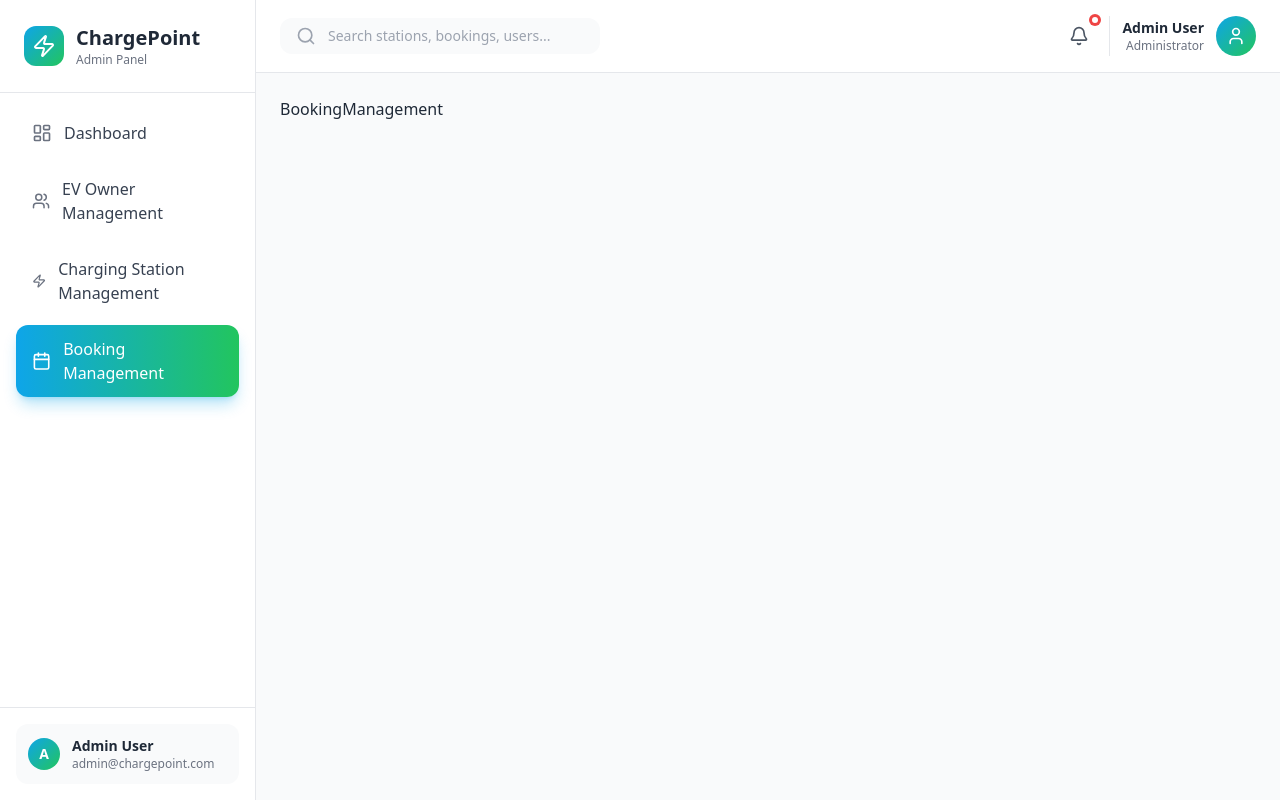
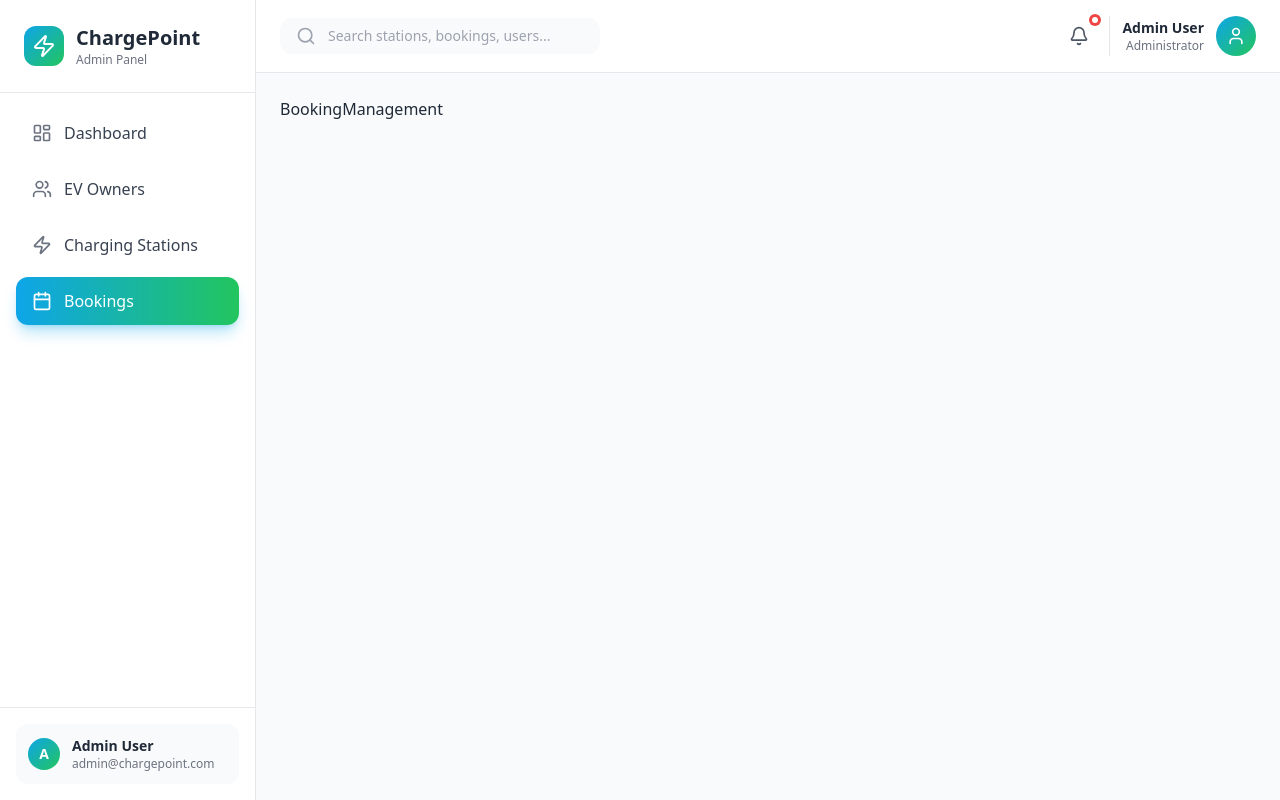
Before and after one commit to sachithnim/EV-Charging-Station-Booking-System, a React (Vite) app in the folder Web-Application/: page /booking-management in a window 1280 px wide. Built offline with nearby package versions, Linux system fonts and the light colour scheme.

Commit message:
refactor: Update sidebar item names for consistency and clarity

```diff
--- a/Web-Application/src/components/sidebar/Sidebar.jsx
+++ b/Web-Application/src/components/sidebar/Sidebar.jsx
@@ -16,17 +16,17 @@
     icon: LayoutDashboard
   },
   {
-    name: 'EV Owner Management',
+    name: 'EV Owners',
     path: '/ev-owner-management',
     icon: Users
   },
   {
-    name: 'Charging Station Management',
+    name: 'Charging Stations',
     path: '/charging-station-management',
     icon: Zap
   },
   {
-    name: 'Booking Management',
+    name: 'Bookings',
     path: '/booking-management',
     icon: Calendar
   }
```
Also changed, not shown: 1 other file (tests, documents, lock files or other folders).
